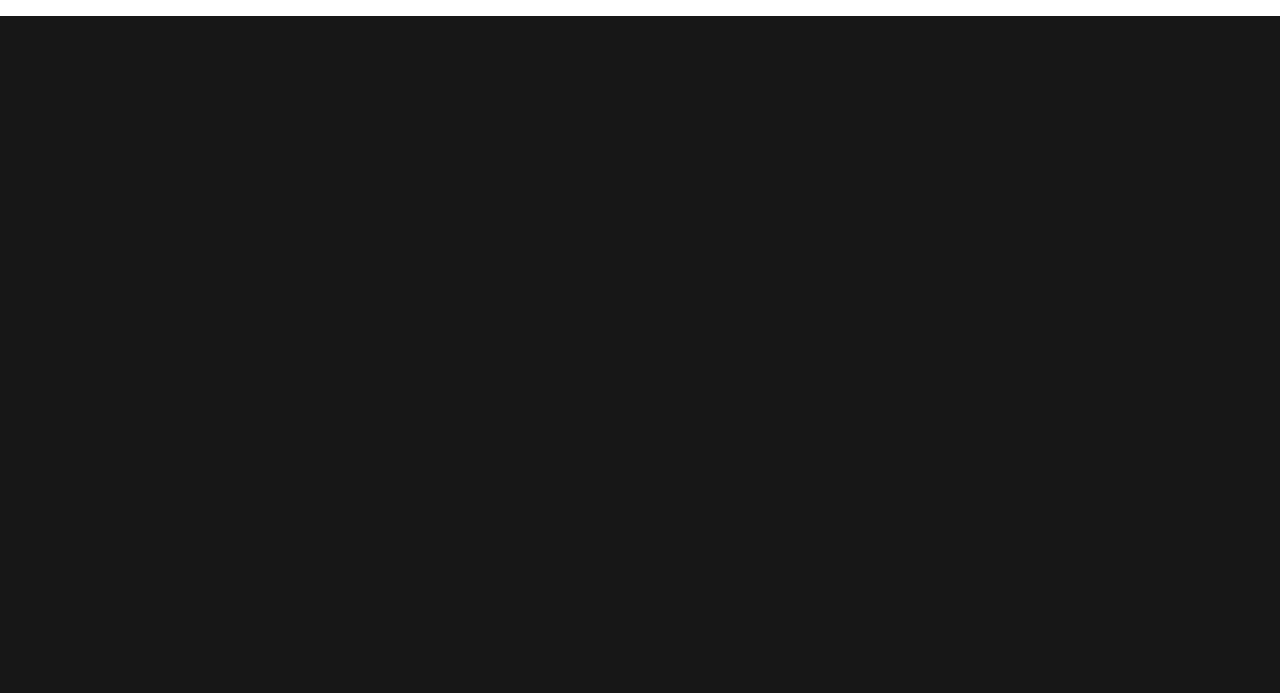
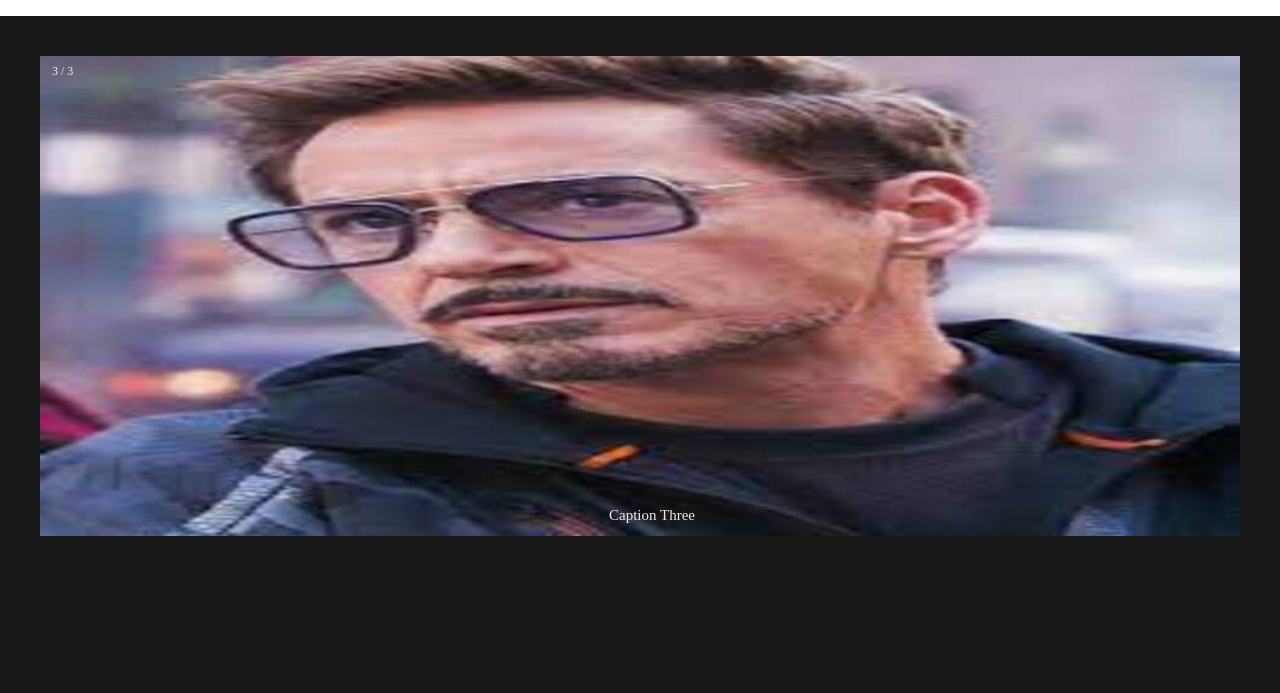
Before and after one commit to getcoder-top/Ecommercetest, a plain HTML site: page index.html in a window 1280 px wide. Shown: the part 96-789 px from the top of the page. Drawn offline with Linux system fonts and the light colour scheme; files whose address does not match are found by name.

Commit message:
first commit

```diff
--- a/index.html
+++ b/index.html
@@ -281,6 +281,6 @@
           </div>
         </footer>
     </div>
-    <script src="/ecommercewebsite/pages/js.js"></script>
+    <script src="js.js"></script>
 </body>
 </html>
```
